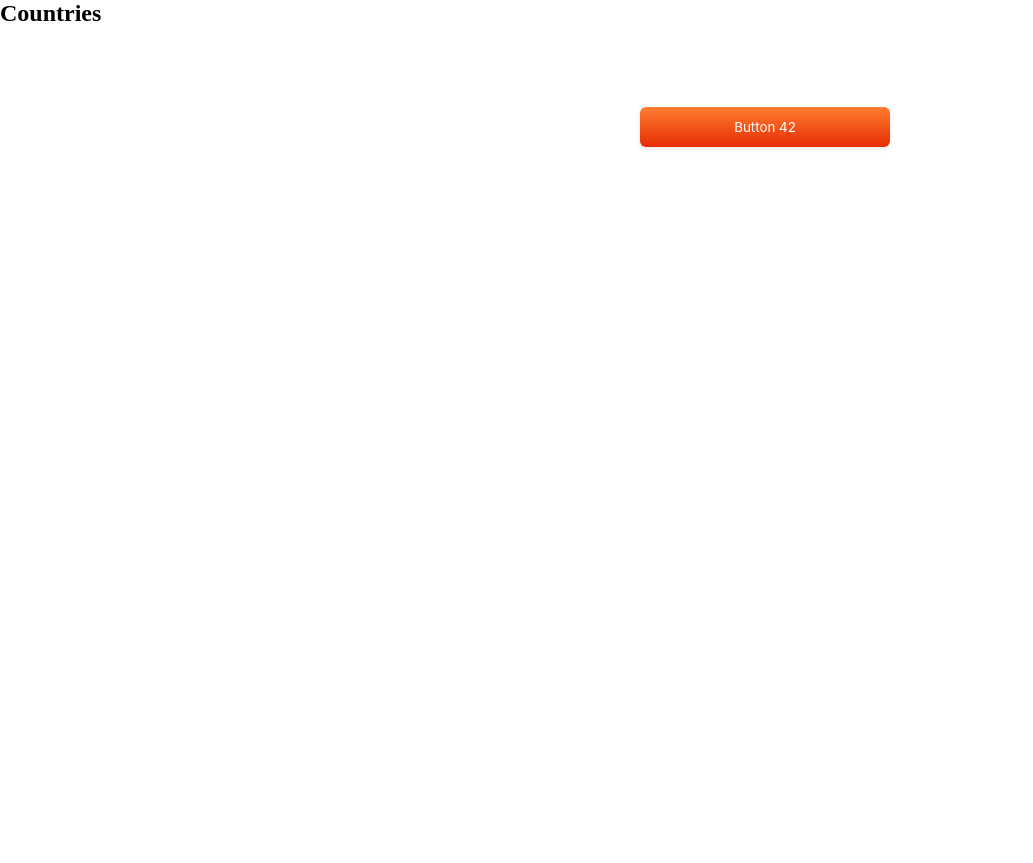
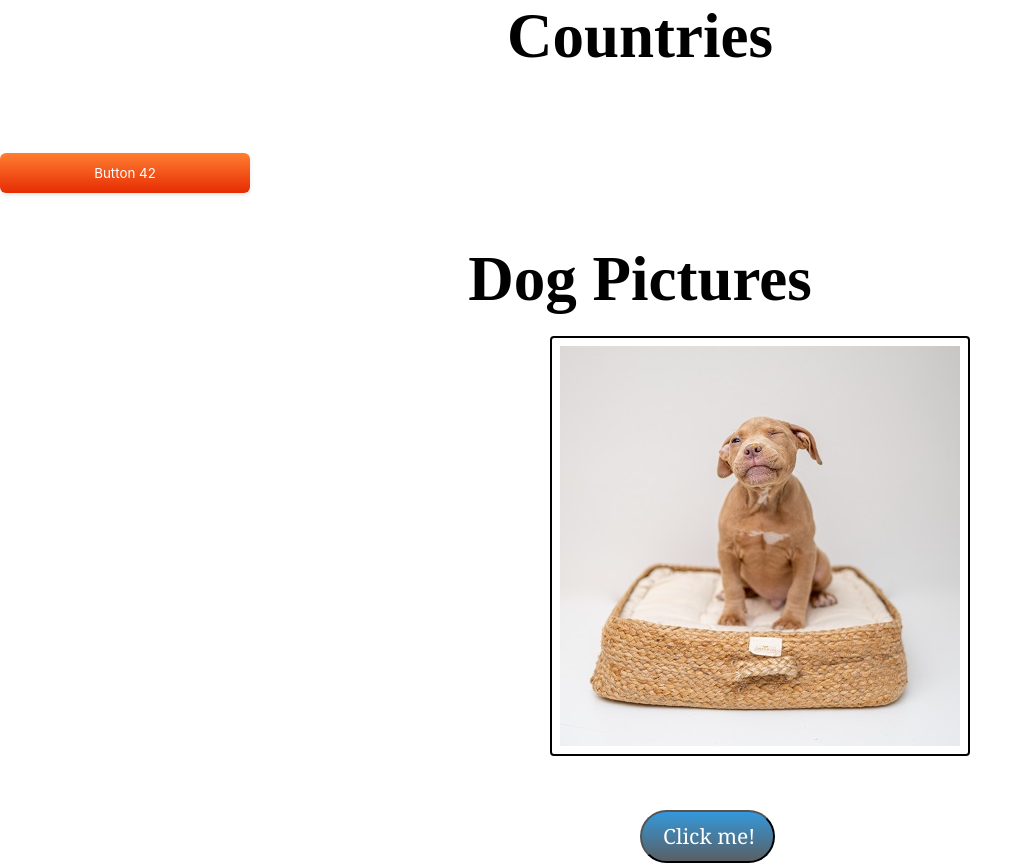
Before and after one commit to vukas86/fetch_API_response, a plain HTML site: page index.html in a window 1280 px wide. Shown: the whole page, without its empty margins (0-1033 px from the left). Before the commit the page ends 800 px from the top, so only its background shows below. Drawn offline with Linux system fonts and the light colour scheme.

Commit message:
new API request exercise

```diff
--- a/index.html
+++ b/index.html
@@ -8,7 +8,7 @@
     <title>Document</title>
   </head>
   <body>
-    <section>
+    <section class="countries">
       <h1>Countries</h1>
       <div class="container">
         <!-- <p>Random country is: <span>🏴‍☠️</span></p> -->
@@ -16,6 +16,14 @@
       </div>
     </section>
 
+    <section class="countries section--2">
+      <h1>Dog Pictures</h1>
+      <div class="container--2">
+        <img src="images/jordan.jpg" alt="" class="dogs" />
+        <button class="btn" role="button">Click me!</button>
+      </div>
+    </section>
+
     <script src="scrypt.js"></script>
   </body>
 </html>
--- a/scrypt.js
+++ b/scrypt.js
@@ -2,6 +2,8 @@
 
 const btnSearch = document.querySelector(".button-42");
 const counContainer = document.querySelector(".container");
+const btnPicElement = document.querySelector(".btn");
+const imgElement = document.querySelector(".dogs");
 
 const renderCountry = function (data) {
   console.log(data);
@@ -36,3 +38,16 @@ btnSearch.addEventListener("click", function () {
       errorMsg(`Something went wrong 🙍: ${err.message}`);
     });
 });
+
+const getPic = async function () {
+  try {
+    const picture = await fetch("https://dog.ceo/api/breeds/image/random");
+    const data = await picture.json();
+
+    imgElement.src = `${data.message}`;
+  } catch (err) {
+    console.error(`Something is wrong!`);
+  }
+};
+
+btnPicElement.addEventListener("click", getPic);
--- a/style.css
+++ b/style.css
@@ -2,6 +2,11 @@
   margin: 0;
   padding: 0;
   box-sizing: border-box;
+}
+
+.countries h1 {
+  font-size: 63px;
+  text-align: center;
 }
 
 .container p {
@@ -18,7 +23,7 @@
 
 .button-42 {
   margin-top: 80px;
-  margin-left: 50%;
+  /* margin-left: 44%; */
   background-color: initial;
   background-image: linear-gradient(-180deg, #ff7e31, #e62c03);
   border-radius: 6px;
@@ -50,3 +55,44 @@
 .button-42:hover {
   box-shadow: rgba(253, 76, 0, 0.5) 0 3px 8px;
 }
+
+.section--2 {
+  margin-top: 50px;
+}
+
+.container--2 img {
+  margin: 20px 0 20px 43%;
+  border: 2px solid black;
+  padding: 8px;
+  border-radius: 4px;
+}
+
+.btn {
+  background: #3498db;
+  background-image: -webkit-linear-gradient(top, #3498db, #595f63);
+  background-image: -moz-linear-gradient(top, #3498db, #595f63);
+  background-image: -ms-linear-gradient(top, #3498db, #595f63);
+  background-image: -o-linear-gradient(top, #3498db, #595f63);
+  background-image: linear-gradient(to bottom, #3498db, #595f63);
+  -webkit-border-radius: 28;
+  -moz-border-radius: 28;
+  border-radius: 28px;
+  font-family: Georgia;
+  color: #ffffff;
+  font-size: 21px;
+  padding: 10px 18px 11px 21px;
+  text-decoration: none;
+  cursor: pointer;
+  margin-left: 50%;
+  margin-top: 30px;
+}
+
+.btn:hover {
+  background: #3cb0fd;
+  background-image: -webkit-linear-gradient(top, #3cb0fd, #3498db);
+  background-image: -moz-linear-gradient(top, #3cb0fd, #3498db);
+  background-image: -ms-linear-gradient(top, #3cb0fd, #3498db);
+  background-image: -o-linear-gradient(top, #3cb0fd, #3498db);
+  background-image: linear-gradient(to bottom, #3cb0fd, #3498db);
+  text-decoration: none;
+}
```
Also changed, not shown: images/jordan.jpg (added).
